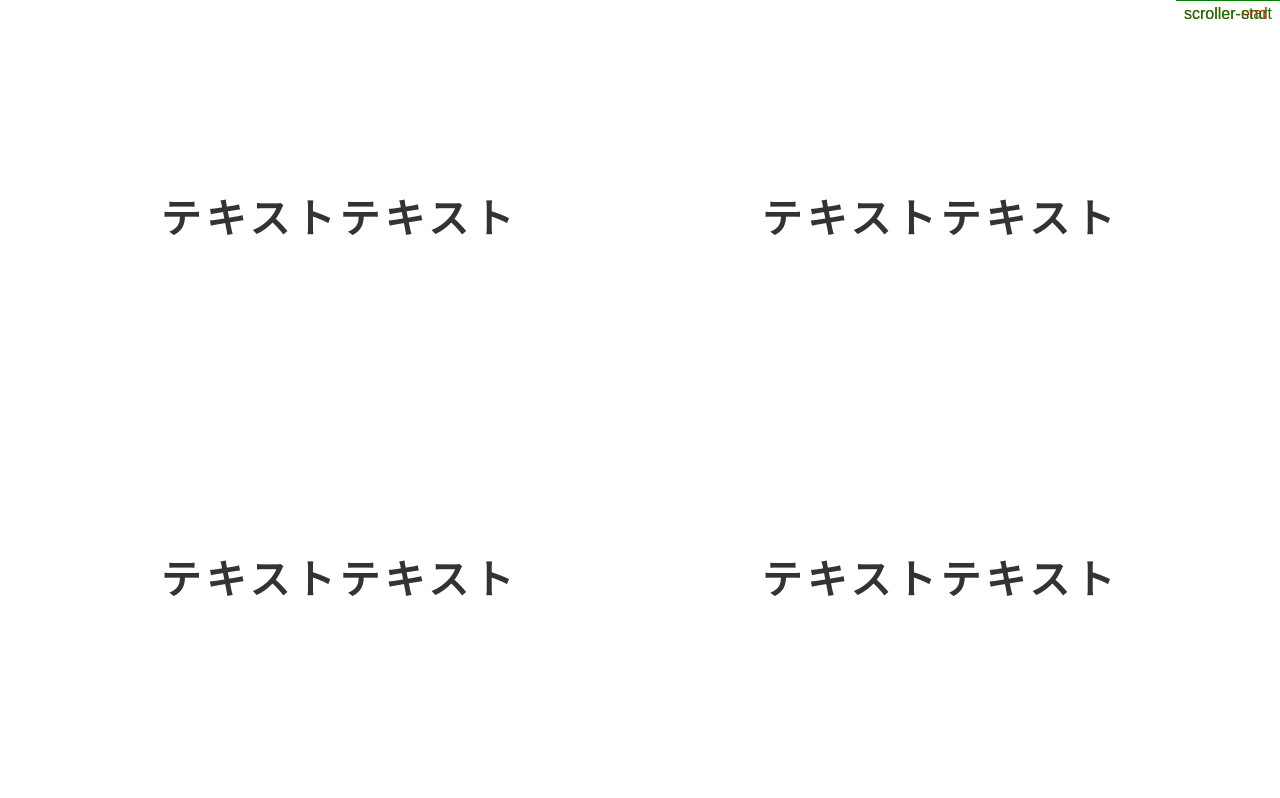
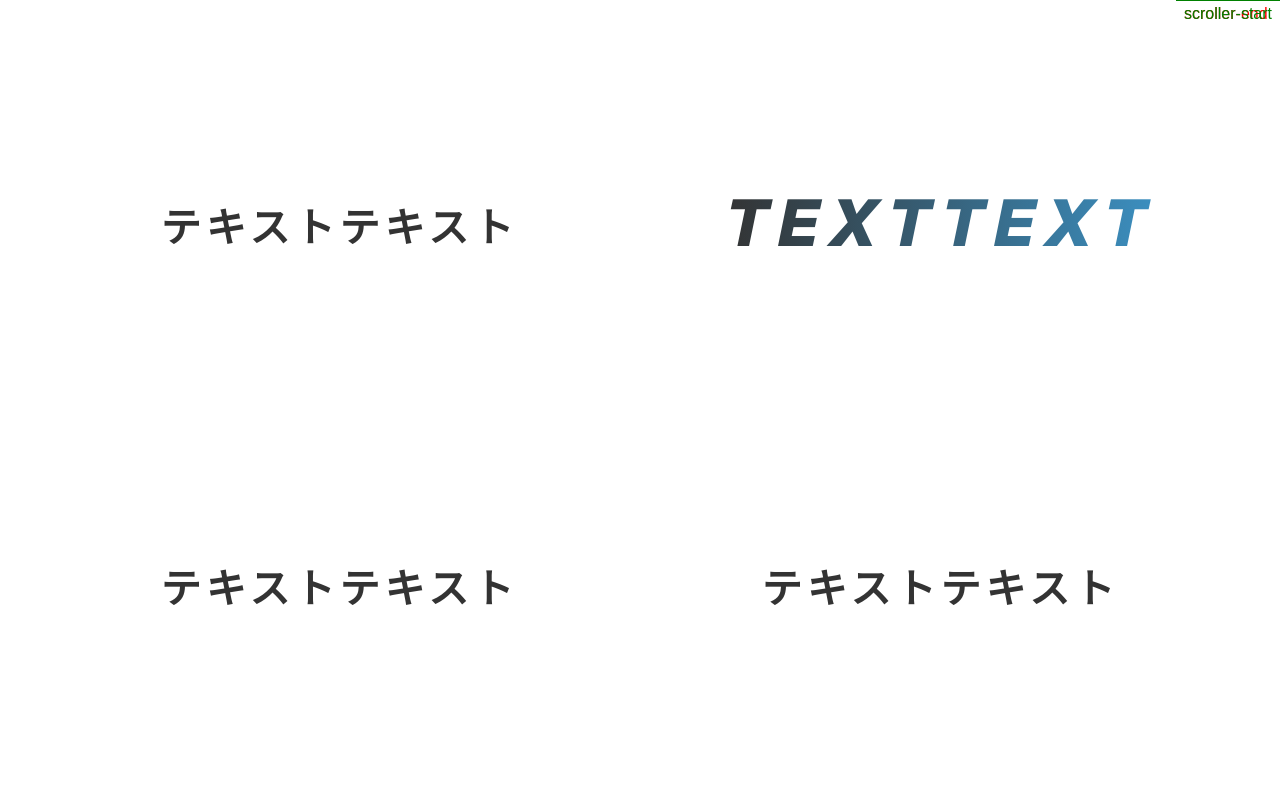
Before and after one commit to taic-dev/animation-works, an Astro site: page /works04 in a window 1280 px wide. Shown: the top 798 px of the page. Built offline with nearby package versions, Linux system fonts and the light colour scheme; Astro itself is replaced by a stand-in of ours.

Commit message:
gradientText animation

```diff
--- a/src/pages/works04/index.astro
+++ b/src/pages/works04/index.astro
@@ -24,7 +24,7 @@ import "./scss/style.scss"
           </li>
           <li class="sample-text__item">
             <div class="sample2">
-              <p>テキストテキスト</p>
+              <p>TEXTTEXT</p>
             </div>
           </li>
           <li class="sample-text__item">
--- a/src/pages/works04/scss/style.scss
+++ b/src/pages/works04/scss/style.scss
@@ -40,7 +40,6 @@ section {
   display: flex;
   align-items: center;
   justify-content: center;
-  font-family: serif;
   width: calc(50% - 25px);
   font-weight: 600;
   font-size: 2.5rem;
@@ -48,6 +47,7 @@ section {
 }
 
 .sample1 {
+  font-family: serif;
   filter: blur(10px);
   opacity: 0;
   animation: blurText 3s 1s $easing-transform infinite;
@@ -65,6 +65,28 @@ section {
   100% {
     filter: blur(0);
     opacity: 1;
+  }
+}
+
+.sample2 p {
+  font-family: "Nacelle";
+  font-size: 4rem;
+  letter-spacing: 10px;
+  background: linear-gradient(to right,#333, #3b8fc0, #333,#3b8fc0);
+  background-size: 300% 100%;
+  -webkit-background-clip: text;
+  -webkit-text-fill-color: transparent;
+  color: transparent;
+
+  animation: gradientText 1s 1s $easing-transform;
+}
+
+@keyframes gradientText {
+  0% {
+    background-position: 100% 50%;
+  }
+  100% {
+    background-position: 0% 50%;
   }
 }
 
@@ -125,7 +147,6 @@ section {
   height: 100vh;
 }
 
-
 .slider-list {
   position: absolute;
   top: 50%;
```
